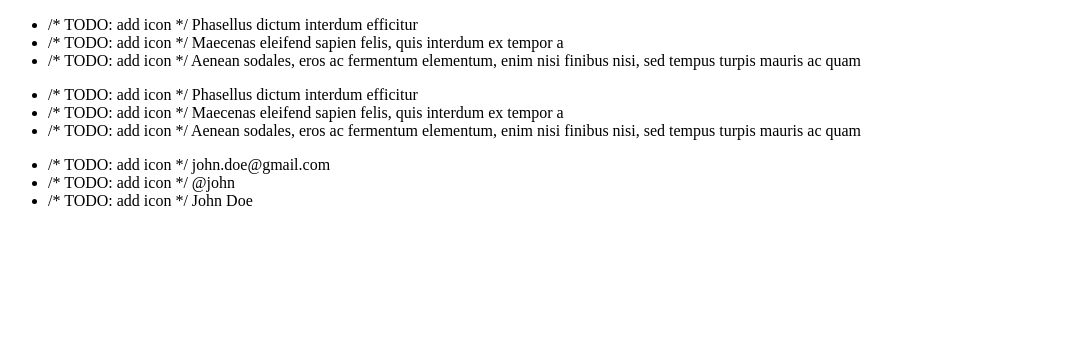
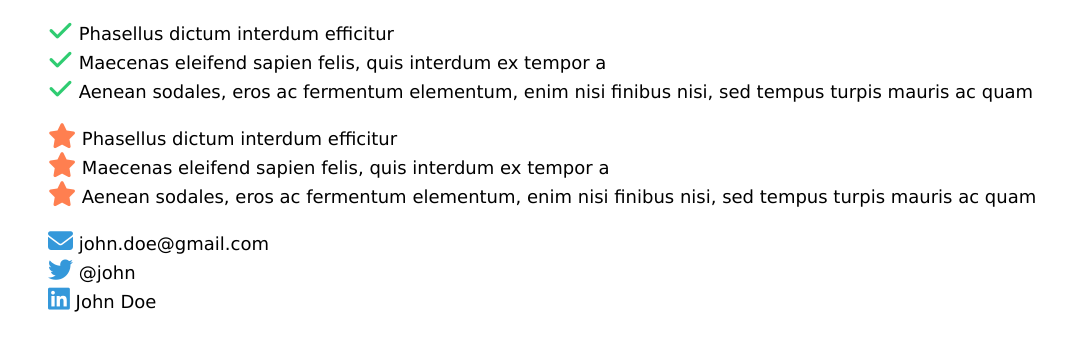
Before and after one commit to LazarGerasimov/HTML-CSS, a plain HTML site: page 03. CSS and Typography/03.CSS-and-Typography-Exercise-Resources/10_Icon-Font-List/icon-font-list.html in a window 1280 px wide. Shown: the whole page, without its empty margins (0-1066 px from the left). Drawn offline with Linux system fonts and the light colour scheme.

Commit message:
icon font list

```diff
--- a/03. CSS and Typography/03.CSS-and-Typography-Exercise-Resources/10_Icon-Font-List/icon-font-list.html
+++ b/03. CSS and Typography/03.CSS-and-Typography-Exercise-Resources/10_Icon-Font-List/icon-font-list.html
@@ -8,21 +8,21 @@
 
 <body>
     <ul class="check">
-        <li>/* TODO: add icon */ Phasellus dictum interdum efficitur</li>
-        <li>/* TODO: add icon */ Maecenas eleifend sapien felis, quis interdum ex tempor a</li>
-        <li>/* TODO: add icon */ Aenean sodales, eros ac fermentum elementum, enim nisi finibus nisi, sed tempus turpis mauris ac quam</li>
+        <li><i class="fas fa-check"></i> Phasellus dictum interdum efficitur</li>
+        <li><i class="fas fa-check"></i> Maecenas eleifend sapien felis, quis interdum ex tempor a</li>
+        <li><i class="fas fa-check"></i> Aenean sodales, eros ac fermentum elementum, enim nisi finibus nisi, sed tempus turpis mauris ac quam</li>
     </ul>
 
     <ul class="star">
-        <li>/* TODO: add icon */ Phasellus dictum interdum efficitur</li>
-        <li>/* TODO: add icon */ Maecenas eleifend sapien felis, quis interdum ex tempor a</li>
-        <li>/* TODO: add icon */ Aenean sodales, eros ac fermentum elementum, enim nisi finibus nisi, sed tempus turpis mauris ac quam</li>
+        <li><i class="fas fa-star"></i> Phasellus dictum interdum efficitur</li>
+        <li><i class="fas fa-star"></i> Maecenas eleifend sapien felis, quis interdum ex tempor a</li>
+        <li><i class="fas fa-star"></i> Aenean sodales, eros ac fermentum elementum, enim nisi finibus nisi, sed tempus turpis mauris ac quam</li>
     </ul>
 
     <ul class="contact">
-        <li>/* TODO: add icon */ john.doe@gmail.com</li>
-        <li>/* TODO: add icon */ @john</li>
-        <li>/* TODO: add icon */ John Doe</li>
+        <li><i class="fas fa-envelope"></i> john.doe@gmail.com</li>
+        <li><i class="fab fa-twitter"></i> @john</li>
+        <li><i class="fab fa-linkedin"></i> John Doe</li>
     </ul>
 </body>
 
--- a/03. CSS and Typography/03.CSS-and-Typography-Exercise-Resources/10_Icon-Font-List/styles.css
+++ b/03. CSS and Typography/03.CSS-and-Typography-Exercise-Resources/10_Icon-Font-List/styles.css
@@ -1 +1,27 @@
-/* TODO: style the html */
+@import url(https://cdnjs.cloudflare.com/ajax/libs/font-awesome/6.2.1/css/all.min.css);
+
+
+body {
+    font-family: Verdana, Geneva, Tahoma, sans-serif;
+    line-height: 1.5;
+    font-size: 18px;
+}
+
+ul {
+    list-style-type: none;
+}
+
+ul.check i {
+    color: #2fcc71;
+    font-size: 25px;
+}
+
+ul.star i {
+    color: coral;
+    font-size: 25px;
+}
+
+ul.contact i {
+    color: #3498da;
+    font-size: 25px;
+}
```
Also changed, not shown: 1 other file.
